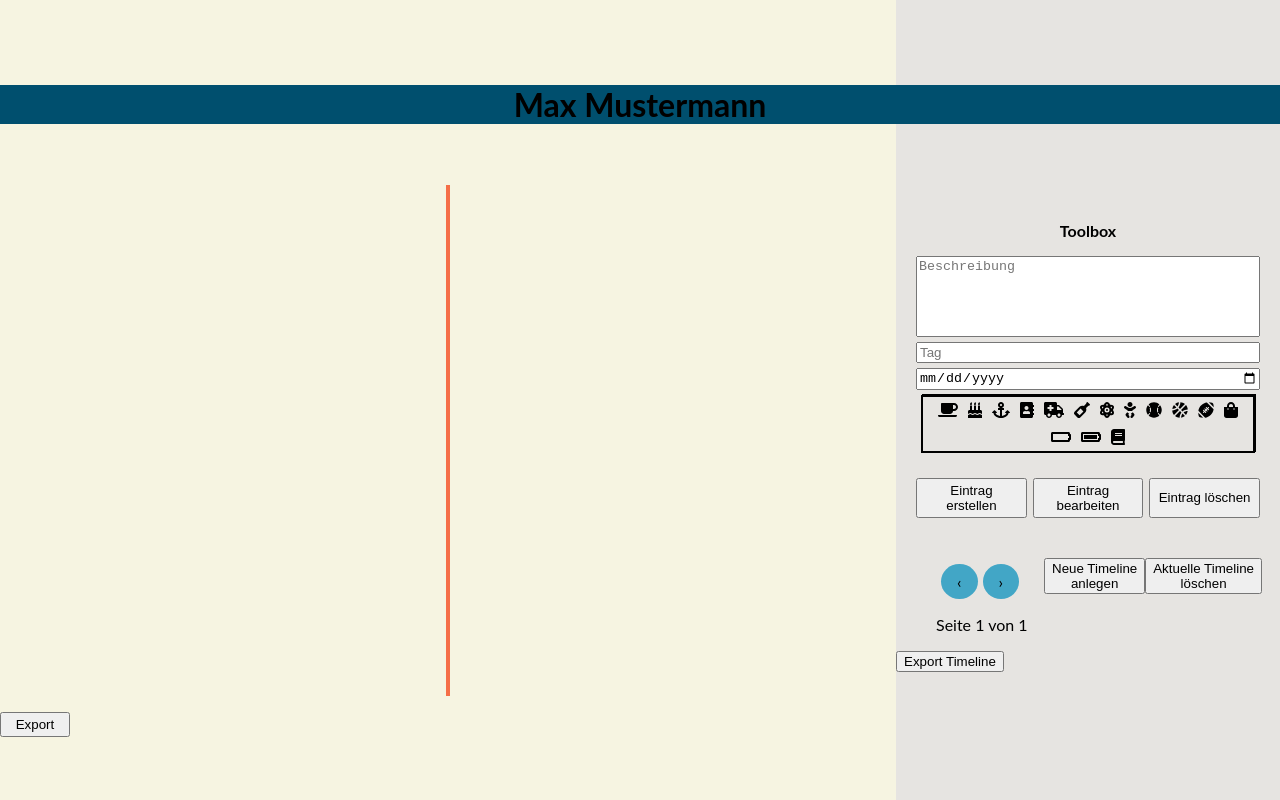
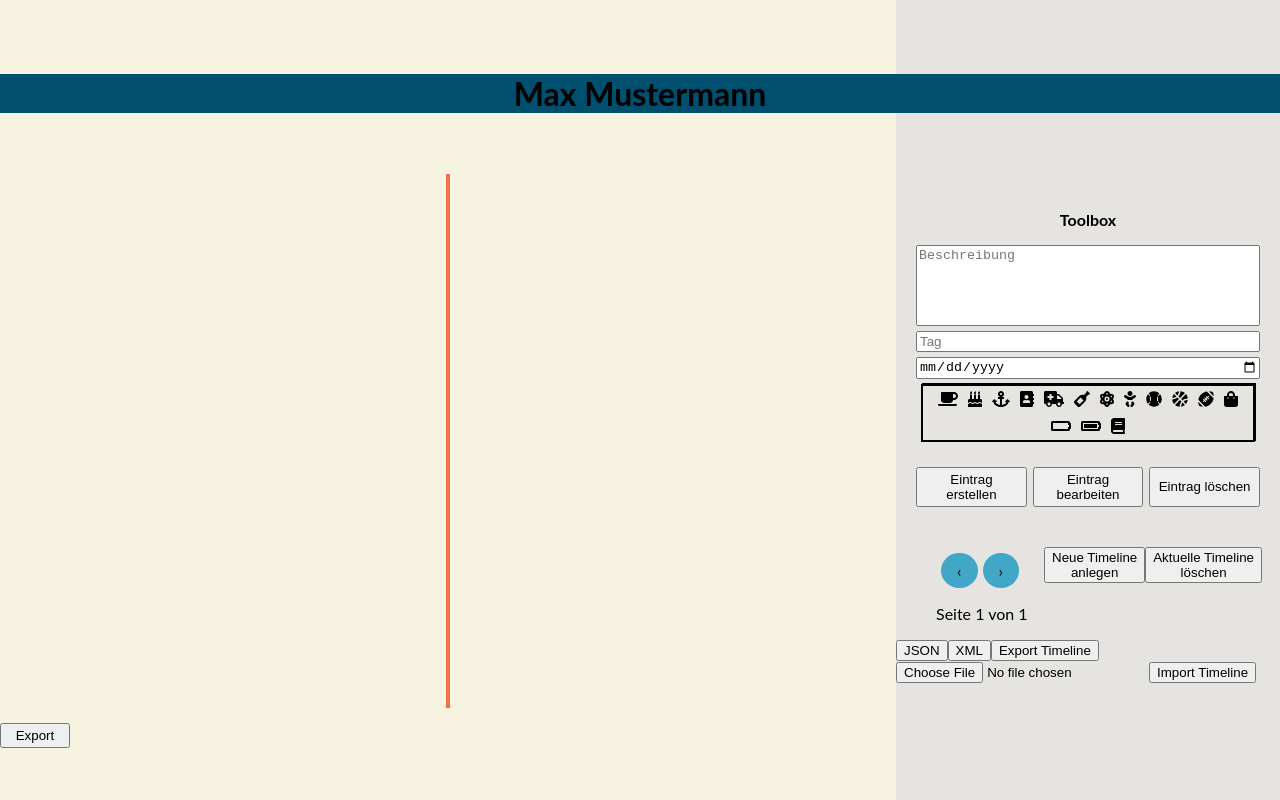
Before and after one commit to Hyphiin/thmProject_TimelineWebApp, a React (Create React App) app in the folder my-app/: page / in a window 1280 px wide. Built offline with nearby package versions, Linux system fonts and the light colour scheme.

Commit message:
vergessen zu committen

```diff
--- a/my-app/package.json
+++ b/my-app/package.json
@@ -13,13 +13,15 @@
     "gsap": "^3.3.0",
     "react": "^16.13.1",
     "react-dom": "^16.13.1",
-    "react-scripts": "3.4.1"
+    "react-scripts": "3.4.1",
+    "xml-js": "latest"
   },
   "scripts": {
     "start": "react-scripts start",
     "build": "react-scripts build",
     "test": "react-scripts test",
-    "eject": "react-scripts eject"
+    "eject": "react-scripts eject",
+    "convert": "xml-js test.json --spaces 4"
   },
   "eslintConfig": {
     "extends": "react-app"
--- a/my-app/src/components/Export_Import.js
+++ b/my-app/src/components/Export_Import.js
@@ -1,16 +1,57 @@
 import React from "react";
 import {hoverButton, hoverExitButton} from "./Animation";
 import gsap from "gsap";
+import LocalStorageUsage from "./localStorageUsage";
+import editContent from "./AddEntries";
 
 class Export_Import extends React.Component {
 
     download(content) {
+        if (localStorage.getItem("xmlorjson")==="xml"){
+            content = this.JSONtoXML(content)
+        }
         var a = document.createElement("a");
         var file = new Blob([content], {type: "text/plain"});
         a.href = URL.createObjectURL(file);
         a.download = "JSON.txt";
         a.click();
     }
+
+    upload(){
+        var file = document.getElementById("InputFile").files[0];
+        if (file) {
+            var reader = new FileReader();
+            reader.readAsText(file, "UTF-8");
+            reader.onload = function (evt) {
+                console.log(evt.target.result)
+                //ToDo XML or JSON?
+            }
+            reader.onerror = function (evt) {
+                console.log("error reading file")
+            }
+        }
+    }
+
+    JSONtoXML(json){
+        var convert = require('xml-js');
+        return convert.json2xml(json, {compact: true, ignoreComment: true, spaces: 4});
+    }
+
+    XMLtoJSON(xml){
+        var convert = require('xml-js');
+        return convert.xml2json(xml, {ignoreComment: true, alwaysChildren: true});
+    }
+    /*https://www.npmjs.com/package/xml-js#command-line*/
+
+    onSubmit = (e, xmlorjson) => {
+        e.preventDefault();
+        if (xmlorjson==="xml"){
+            localStorage.setItem("xmlorjson","xml");
+        }
+        if (xmlorjson==="json"){
+            localStorage.setItem("xmlorjson","json");
+        }
+    };
 
     componentDidMount() {
         console.clear();
@@ -20,13 +61,13 @@ class Export_Import extends React.Component {
 
     render() {
         return <div id="exportimportButtons">
+            <button className="" onClick={(e) => this.onSubmit(e, "json")}>JSON</button>
+            <button className="" onClick={(e) => this.onSubmit(e, "xml")}>XML</button>
             <button  onMouseEnter={e => hoverButton(e)}
                      onMouseOut={e => hoverExitButton(e)} ref={ e => this.exportBtn = e }
                      className="exportBtn" onClick={() =>this.download(localStorage.getItem("allEntries"+localStorage.getItem("position")))}>Export Timeline</button>
-            {/*
-<input id="insert" type="file" onChange={this.upload}/>
-            <button className="exportBtn" onClick={() =>this.upload()}>Export Timeline</button>
-*/}
+                <input id="InputFile" type="file"/>
+            <button className="importBtn" onClick={() =>this.upload()}>Import Timeline</button>
         </div>
     }
 }
```
